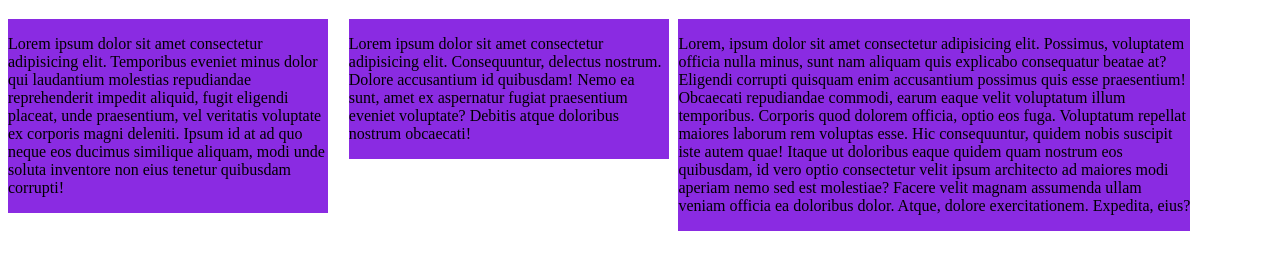
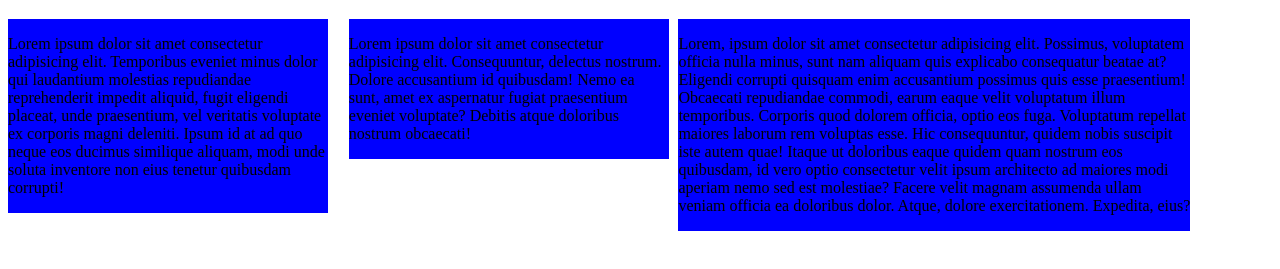
Before and after one commit to Sumeet-Parab-2003/CSS, a plain HTML site: page 9.0 Display Flex/absolute-position.html in a window 1280 px wide. Shown: the part 61-330 px from the top of the page. Drawn offline with Linux system fonts and the light colour scheme.

Commit message:
Flex property

```diff
--- a/9.0 Display Flex/absolute-position.html
+++ b/9.0 Display Flex/absolute-position.html
@@ -9,7 +9,7 @@
     div {
       position: relative;
       display: inline-block;
-      background-color: blueviolet;
+      background-color: blue;
     }
 
     .one {
```
Also changed, not shown: 9.0 Display Flex/flex.html (+1 -1 lines), 9.0 Display Flex/index.html (+1 -1 lines).
